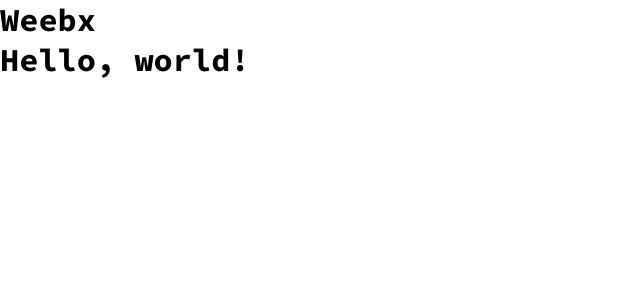
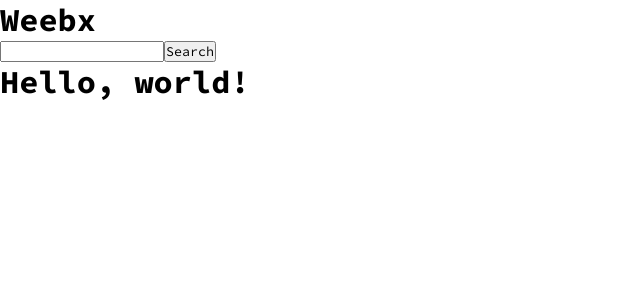
Before and after one commit to Prathyusha-Guduru/Weebx, a React (Create React App) app: page / in a window 1280 px wide. Shown: the top 300 px of the page, without its empty margins (0-640 px from the left). Built offline with nearby package versions, Linux system fonts and the light colour scheme.

Commit message:
Updated search form

```diff
--- a/src/App.js
+++ b/src/App.js
@@ -1,5 +1,6 @@
 import React from "react"
 import "../src/assets/scss/main.scss"
+import Form from "./components/Form"
 
 const topAnimeURL = "https://api.jikan.moe/v3/top/anime/1/bypopularity"
 
@@ -19,18 +20,12 @@ const settings = {
   }
 };
 
-const searchAnime = async(animeName) => {
-	const response = await (await fetch(`https://api.jikan.moe/v3/search/anime?q=${animeName}$order_by=title&sort-asc&limit=15`));
-  const data = await response.json();
-  console.log(data.results);
-  return response;
-}
 
 function App() {
 
   return (
     <div className="App">
-
+      <Form />
       <h1>Hello, world!</h1>
     </div>
   );
--- /dev/null
+++ b/src/components/Form.jsx
@@ -0,0 +1,31 @@
+import React from "react";
+import { useState,useEffect } from "react";
+
+const searchAnime = async(animeName) => {
+	const response = await (await fetch(`https://api.jikan.moe/v3/search/anime?q=${animeName}$order_by=title&sort-asc&limit=15`));
+  const data = await response.json();
+  console.log(data.results);
+  return response;
+}
+
+const Form = () => {
+	const [inputText,setInputText] = useState("");
+	const inputTextHandler = (e) => {
+		setInputText(e.target.value)
+	}
+	const searchHandler  = (e) => {
+		e.preventDefault();
+		console.log(inputText);
+		searchAnime(inputText);
+	}
+	return (
+		<form action="">
+			<input type="text" name="search" id="" onChange = {inputTextHandler}/>
+			<button type="submit" onClick = {searchHandler}>Search</button>
+		</form>
+	)
+
+
+}
+
+export default Form;
```
